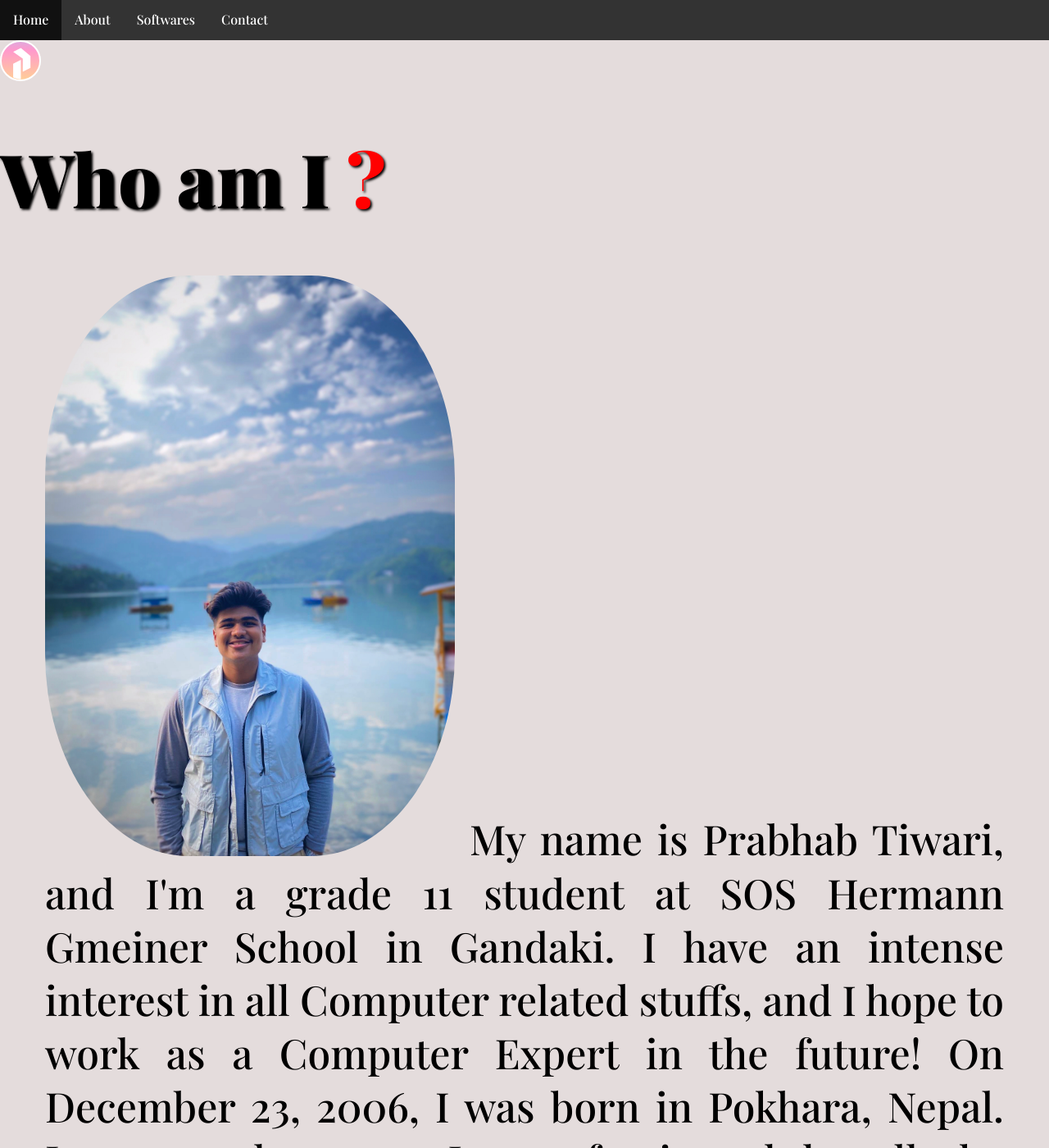
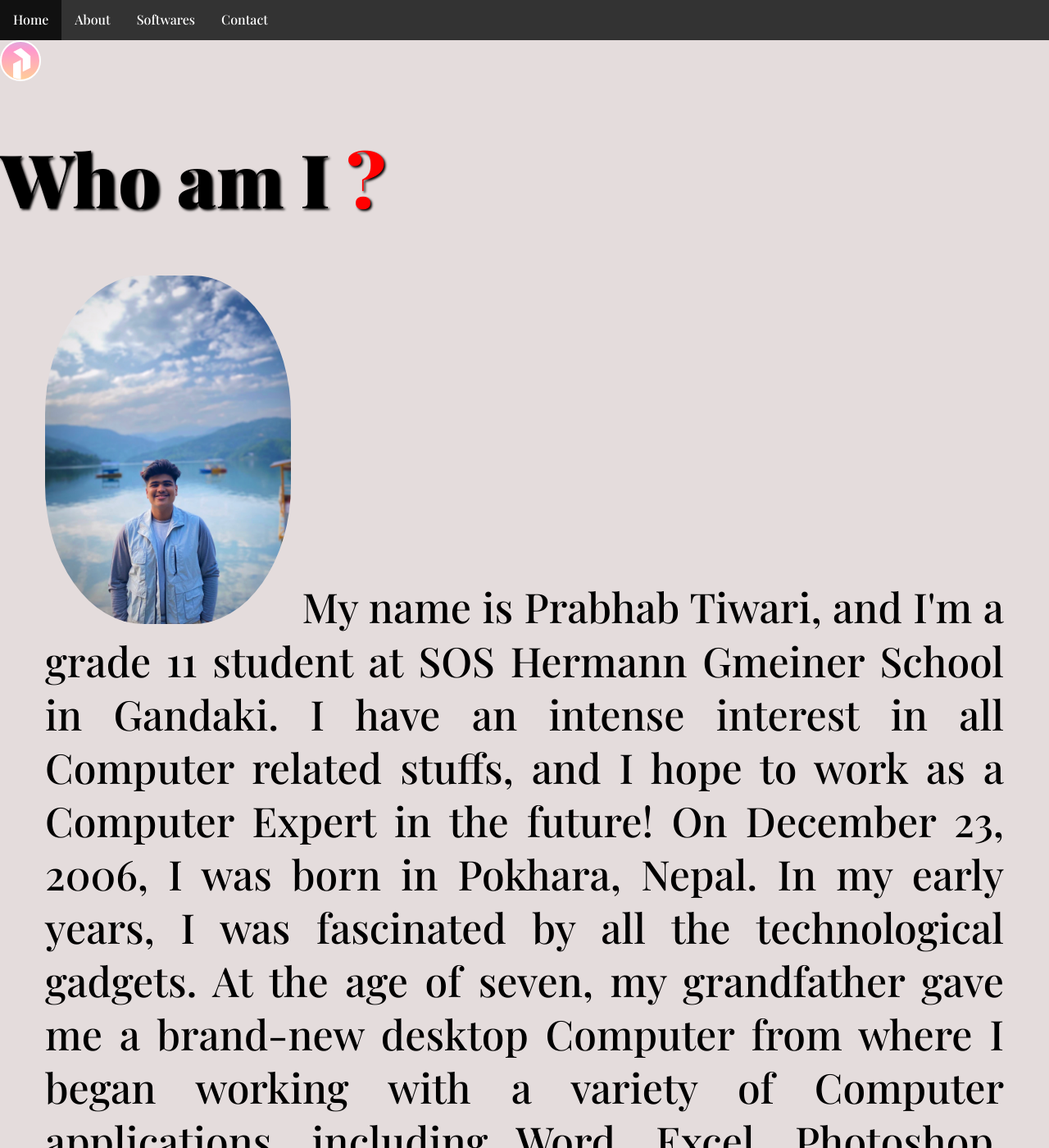
Before and after one commit to PrabhabTiwari/website, a Jekyll site: the page built from about.html, in a window 1280 px wide and 1400 px high. Shown: the whole window at 82% size. Built offline with Jekyll 4.4.1, drawn with Linux system fonts in a browser that asks for light colours.

Commit message:
Update about.html

```diff
--- a/about.html
+++ b/about.html
@@ -15,13 +15,13 @@ h1{
 }
     img{
         align-items: right;
-        border-radius: 35%
+        border-radius: 40%
     }
 
 </style>
     <h1 align="left">Who am I<span class="redText"> ? </span> </h1>
   <p>
-<img src="IMG_20240605_194417.jpg" style="width:500px" > </img>
+<img src="IMG_20240605_194417.jpg" style="width:300px" > </img>
       My name is Prabhab Tiwari, and I'm a grade 11 student at SOS Hermann Gmeiner School in Gandaki. I have an intense interest in all Computer related stuffs, and I hope to work as a Computer Expert in the future! On December 23, 2006, I was born in Pokhara, Nepal. In my early years, I was fascinated by all the technological gadgets. At the age of seven, my grandfather gave me a brand-new desktop Computer from where I began working with a variety of Computer applications, including Word, Excel, Photoshop, and PowerPoint.
 
 My interest in technology grew as I worked on it, and I began learning how to code and other fascinating topics from my brother <a href="https://aashishtiwari.com.np/" target="_blank">Ashish Tiwari</a>. At the age of eleven, I practically know many things but there is much more to know about Computers.
```
